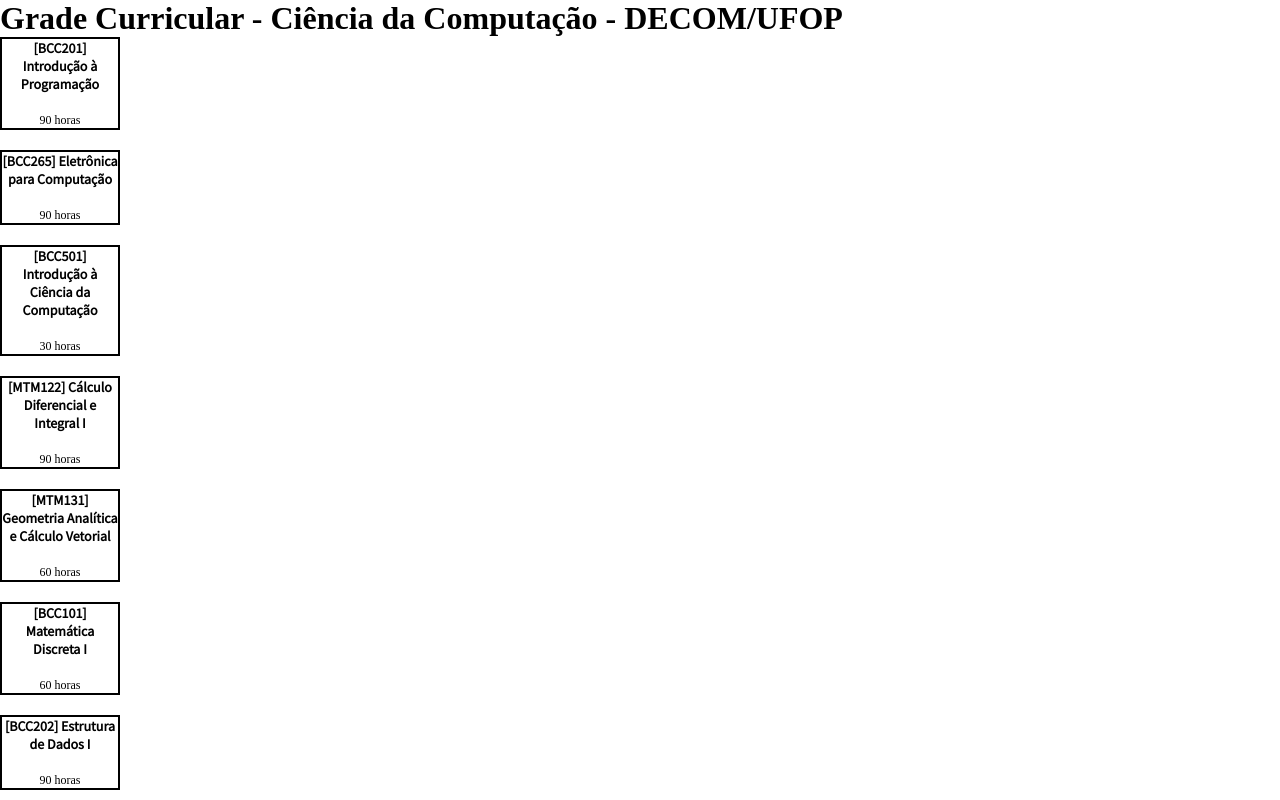
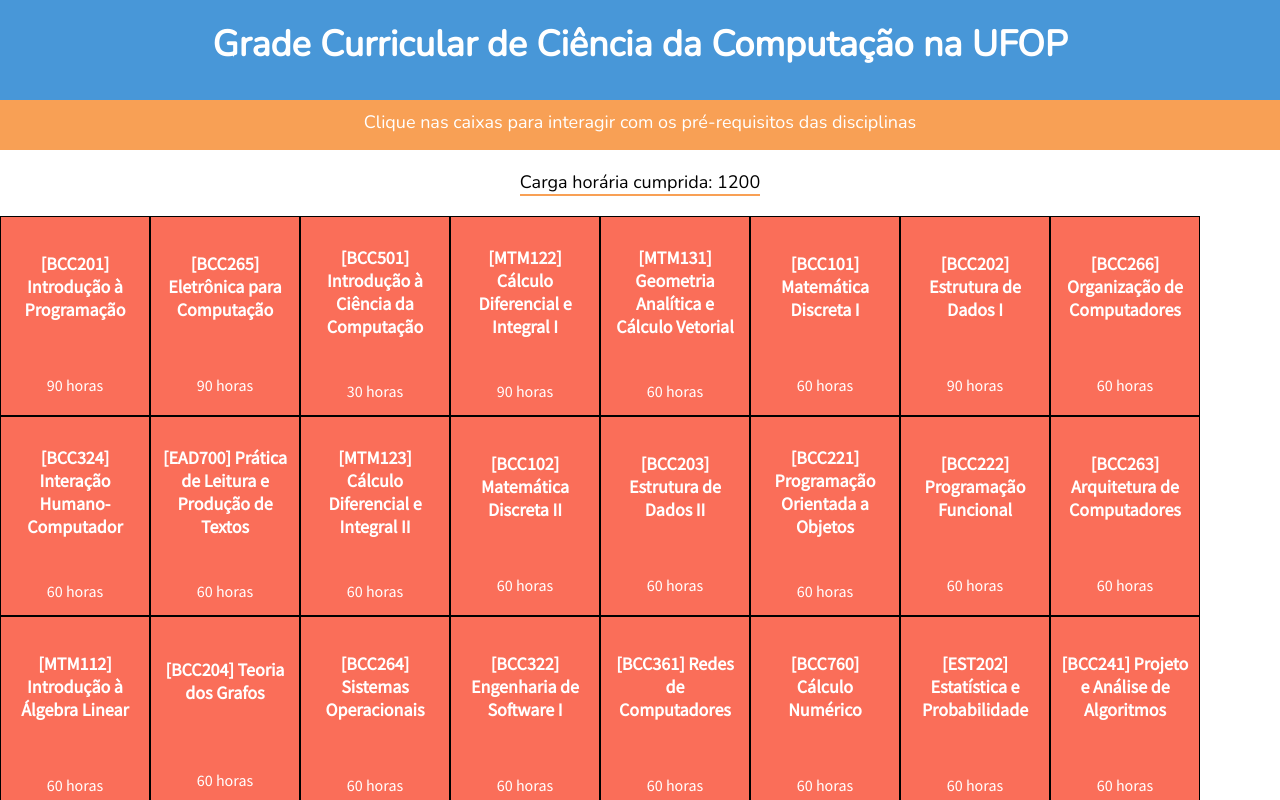
Before and after one commit to mayconamaro/CSDynamicCurriculum, a website: page index.html in a window 1280 px wide. Shown: the top 800 px of the page. Drawn offline with nearby package versions, Linux system fonts and the light colour scheme.

Commit message:
several changes in css

```diff
--- a/index.html
+++ b/index.html
@@ -4,18 +4,29 @@
     <meta charset="UTF-8">
     <meta name="viewport" content="width=device-width, initial-scale=1.0">
     <link rel="stylesheet" href="styles.css"/>
+    <link href="https://fonts.googleapis.com/css?family=Nunito|Source+Sans+Pro&display=swap" rel="stylesheet">
     <title>Grade Curricular - Ciência da Computação - DECOM - Universidade Federal de Ouro Preto (UFOP)</title>
     <!-- outras tags -->
 </head>
 <body>
     <main>
-        <h1>Grade Curricular - Ciência da Computação - DECOM/UFOP</h1>
-        <!-- textinho de desenvolvido por, link no git, sei la kkk legenda das cores :)-->
+        <header>
+            <h1>Grade Curricular de Ciência da Computação na UFOP</h1>
+        </header>
+        <div class="instructions">
+            <p>Clique nas caixas para interagir com os pré-requisitos das disciplinas</p>
+        </div>
+        <div class="credit-info">
+            <p class="credit-info-text">Carga horária cumprida: <span id="credit-sum">1200</span></p>
+        </div>
         <section id="curriculum" class="curriculum">
             <!-- add rows and columns. columns will relate to quarter -->
         </section>
     </main>
 
+    <footer>
+        <p>Feito com <span class="heart">❤️</span> por Maycon Amaro e Flávia Nunes</p>
+    </footer>
     <script src="./curriculum.js"></script>
 </body>
 </html>
--- a/styles.css
+++ b/styles.css
@@ -1,4 +1,14 @@
-@import url('https://fonts.googleapis.com/css?family=Source+Sans+Pro&display=swap');
+:root {
+    --heading-color: #fff;
+    --nav-bg-color: #4897d8;
+    --box-blocked-color: #fa6e59;
+    --box-available-color: blue;
+    --box-completed-color: green;
+    --box-font-color: #fff;
+    --instructions-bg-color: #f8a055;
+    --box-border-color: #000;
+    --credit-info-border-color: #f8a055;
+}
 
 * {
     padding: 0;
@@ -6,23 +16,109 @@
     box-sizing: border-box;
 }
 
+header {
+    width: 100%;
+    height: 100px;
+    background-color: var(--nav-bg-color);
+}
+
+h1 {
+    font-family: 'Nunito', 'sans-serif';
+    font-size: 36px;
+    text-align: center;
+    padding-top: 20px;
+    color: var(--heading-color);
+}
+
+#curriculum {
+    padding-top: 20px;
+    padding-bottom: 20px;
+    display: flex;
+    flex-flow: wrap;
+}
+
+.instructions {
+    text-align: center;
+    background-color: var(--instructions-bg-color);
+    color: var(--heading-color);
+    font-size: 18px;
+    font-family: 'Nunito', 'sans-serif';
+    height: 50px;
+}
+
+.instructions p {
+    padding-top: 10px;
+}
+
+.credit-info {
+    width: 100%;
+    display: flex;
+    justify-content: center;
+    padding-top: 20px;
+}
+
+.credit-info-text {
+    width: auto;
+    font-family: 'Nunito', 'sans-serif';
+    font-size: 18px;
+    border-bottom: 2px solid var(--credit-info-border-color);
+    text-align: center;
+}
+
 .course {
 
-    width: 120px;
-    border: 2px #000 solid;
-    margin-bottom: 20px;
+    width: 150px;
+    height: 200px;
+    border: 1px solid var(--box-border-color);
+    display: flex;
+    justify-content: space-around;
+    flex-direction: column;
+    background-color: var(--box-blocked-color); /* so ate consertar o js*/
+}
+
+.course.blocked {
+    background-color: var(--box-blocked-color);
+}
+
+.course.available{
+    background-color: var(--box-available-color);
+}
+
+.course.completed{
+    background-color: var(--box-completed-color);
 }
 
 .course-title {
 
-    font-size: 14px;
-    padding-bottom: 20px;
+    font-size: 18px;
+    padding: 15px 10px;
     text-align: center;
     font-family: 'Source Sans Pro', 'sans-serif';
+    color: var(--box-font-color);
 }
 
 .course-credits {
 
     text-align: center;
-    font-size: 12px;
+    font-size: 16px;
+    font-family: 'Source Sans Pro', 'sans-serif';
+    color: var(--box-font-color);
 }
+
+footer{
+    height: 50px;
+    width: 100%;
+    background-color: var(--nav-bg-color);
+    color: var(--heading-color);
+}
+
+footer p {
+    padding-top: 15px;
+    text-align: center;
+    font-family: 'Nunito', 'sans-serif';
+}
+
+.heart {
+    color: var(--instructions-bg-color);
+    font-size: 18px;
+}
```
